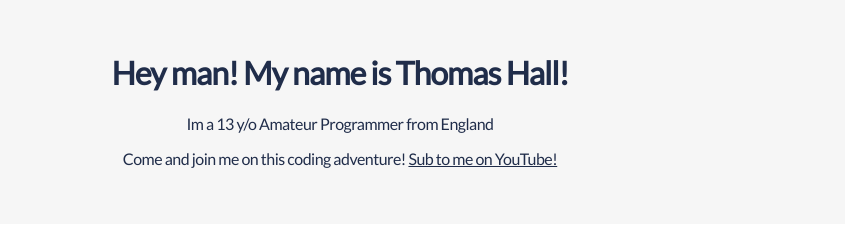
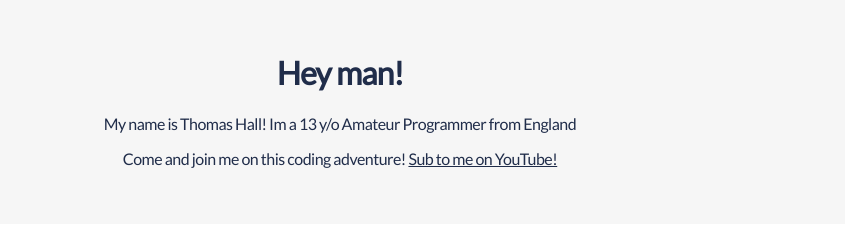
Before and after one commit to ifail2x/wavetecrr.github.io, a plain HTML site: page home.html in a window 1280 px wide. Shown: the part 70-312 px from the top of the page, 0-845 px from the left. Drawn offline with Linux system fonts and the light colour scheme; some icons are missing; a web font is replaced by a local one.

Commit message:
Update home.html

```diff
--- a/home.html
+++ b/home.html
@@ -28,8 +28,8 @@
         </nav>
         <div class="top-section">
             <center>
-                <h1>Hey man! My name is Thomas Hall!</h1>
-                <p>Im a 13 y/o Amateur Programmer from England</p>
+                <h1>Hey man!</h1>
+                <p>My name is Thomas Hall! Im a 13 y/o Amateur Programmer from England</p>
                 <p>Come and join me on this coding adventure! <a href="https://youtube.co.uk/@wavetecrr">Sub to me on YouTube!</a></p>
 
             </center>
```
